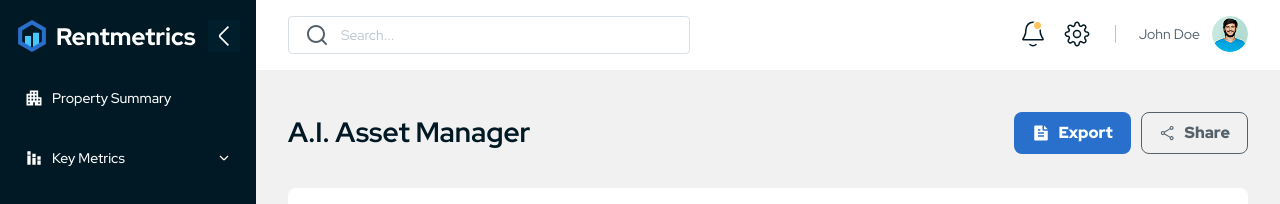
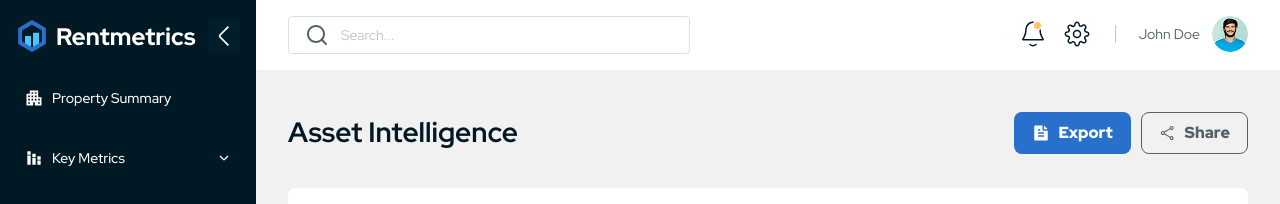
Before and after one commit to ashikrahman-dev/rent-metrics, a React (Vite) app: page /dashboard/asset-intelligence in a window 1280 px wide. Shown: the top 204 px of the page. Built offline with nearby package versions, Linux system fonts and the light colour scheme.

Commit message:
Change Asset Intelligence title

```diff
--- a/src/pages/AssetIntelligence/AssetIntelligence.jsx
+++ b/src/pages/AssetIntelligence/AssetIntelligence.jsx
@@ -12,7 +12,7 @@ export default function AssetIntelligence() {
             {/* Heading & Button */}
             <div className="flex gap-6 justify-between items-center mb-[34px] pt-8">
                 <h2 className="text-[28px] font-bold text-dark-1 leading-[1.35]">
-                    A.I. Asset Manager
+                    Asset Intelligence
                 </h2>
                 <div className="flex gap-2.5">
                     {/* Export Button */}
```
